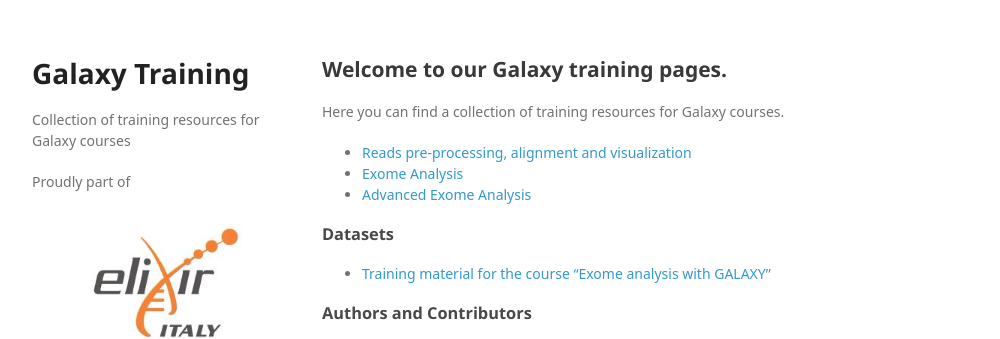
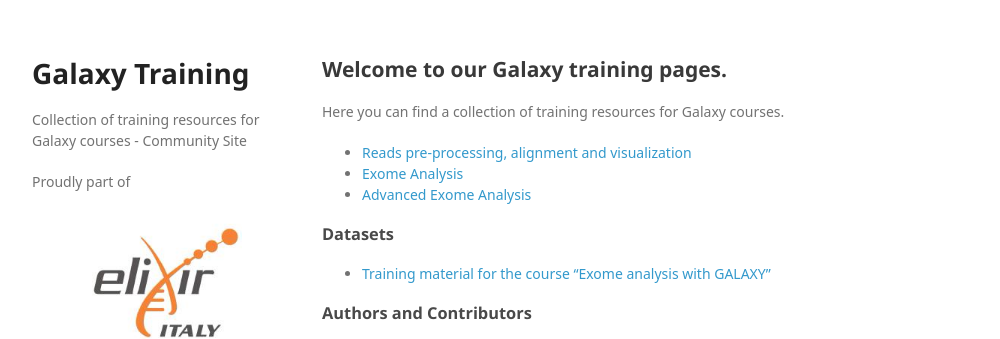
Before and after one commit to ELIXIR-IIB-training/Galaxy, a Jekyll site: the page built from index.md, in a window 1280 px wide. Shown: the top 339 px of the page, without its empty margins (128-1128 px from the left). Built offline with Jekyll 4.4.1, drawn with Linux system fonts in a browser that asks for light colours; some web fonts are replaced; some of the changed lines change nothing that is shown.

Commit message:
urls updated and added a variable for the description

```diff
--- a/_config.yml
+++ b/_config.yml
@@ -1,13 +1,10 @@
 # Site settings
 title: Galaxy Training
-email:
-description: Community Site
-baseurl:
-url:
-twitter_username:
-github_username:  gmauro
-pages_url: https://gmauro.github.io/galaxy-training
-github_url: https://github.com/gmauro/galaxy-training
+description: Collection of training resources for Galaxy courses - Community Site
+github_username: ELIXIR-ITA-training
+github_repo: Galaxy
+pages_url: https://ELIXIR-ITA-training.github.io/Galaxy
+github_url: https://github.com/ELIXIR-ITA-training/Galaxy
 
 # Build settings
 markdown: kramdown
--- a/_includes/header.html
+++ b/_includes/header.html
@@ -1,6 +1,6 @@
 <header>
     <a href="{{ site.pages_url }}"><h1>Galaxy Training</h1></a>
-    <p>Collection of training resources for Galaxy courses</p>
+    <p>{{ site.description }}</p>
     <p>Proudly part of </p>
     <p style="text-align:center;"> <a href="http://elixir-italy.org"><img src="images/EXTLogo.jpg" width="150"></a>
     <p style="text-align:center;"> <a href="https://wiki.galaxyproject.org/Teach/GTN"><img src="images/GTNLogo300.png" width="200"></a>
```
